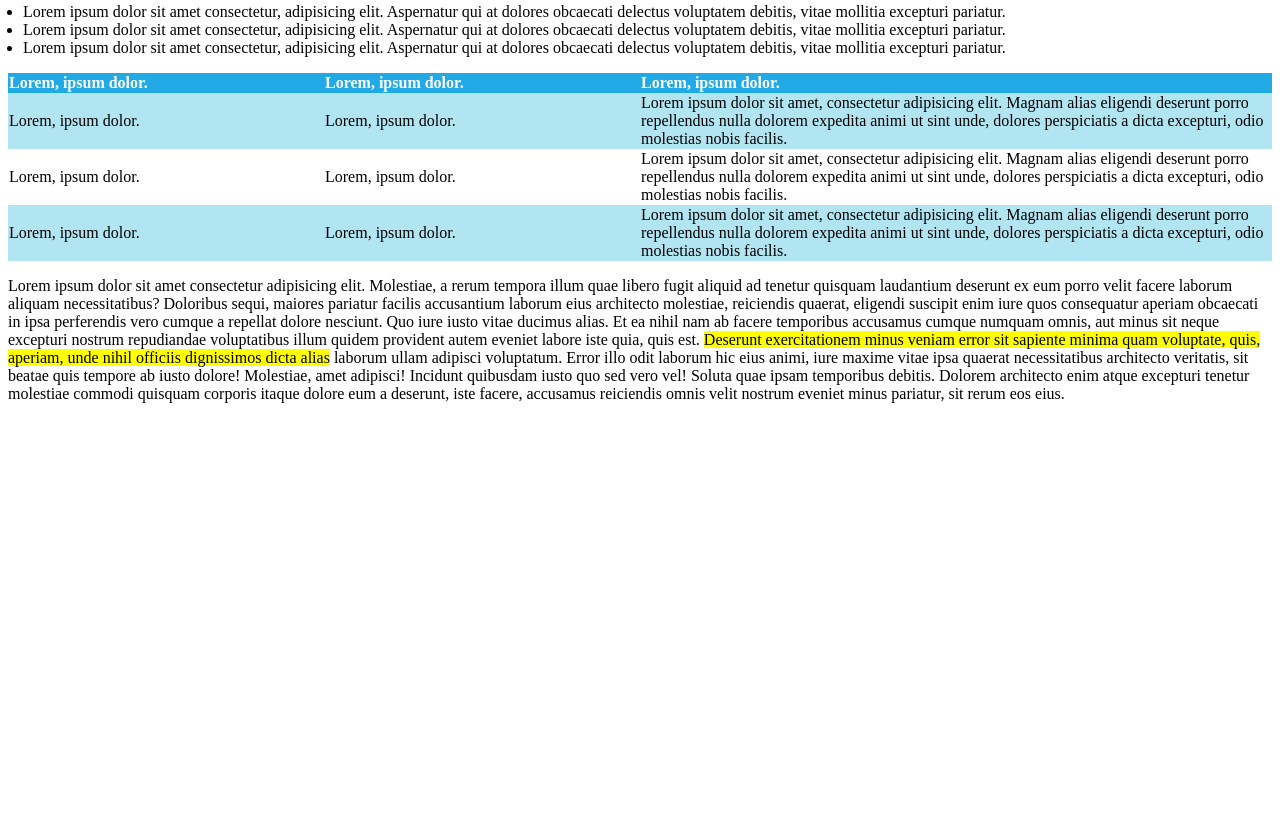
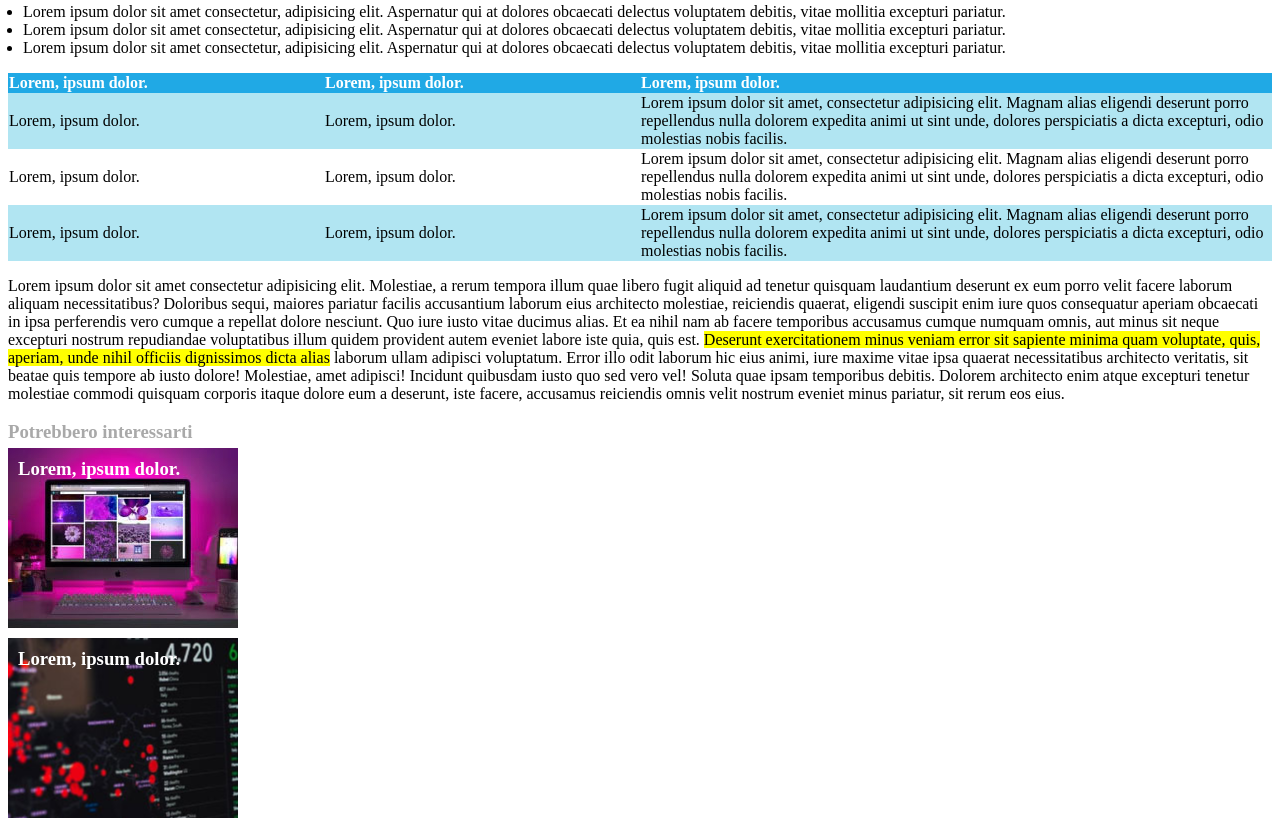
Before and after one commit to gianmarcodalfonso/html-css-booleaner, a plain HTML site: page index.html in a window 1280 px wide. Shown: the part 819-1647 px from the top of the page. Before the commit the page ends 1238 px from the top, so only its background shows below. Drawn offline with Linux system fonts and the light colour scheme.

Commit message:
Add (footer)

```diff
--- a/css/style.css
+++ b/css/style.css
@@ -1,3 +1,5 @@
+/* id  */
+
 #main-header {
 
   background-color: #4EA0FF;
@@ -36,13 +38,55 @@
 
 #main-thead {
   background-color: #20A9E5;
-  color: white;
+
   text-align: left;
 }
 
 #long-lorem {
   width: 50%;
 }
+
+#monitor {
+  background-image: url(../img/monitor.jpg);
+}
+
+#graph {
+  background-image: url(../img/graph.jpg);
+}
+
+/* class  */
+
+.grey-text {
+  color: darkgrey;
+}
+
+.white-text {
+  color: white;
+}
+
+.odd {
+  background-color: #B1E5F2;
+}
+
+.info-utili {
+  width: 210px;
+  height: 160px;
+  background-position: center;
+  background-repeat: no-repeat;
+  block-size: cover;
+  margin-bottom: 10px;
+  padding: 10px;
+}
+
+.info-title {
+  margin-top: 0px;
+}
+
+.info-h3 {
+  margin-bottom: 5px;
+}
+
+/* general  */
 
 h1 {
   font-size: 38px;
@@ -56,11 +100,3 @@ a {
 table {
   border-collapse: collapse;
 }
-
-.grey-text {
-  color: darkgrey;
-}
-
-.odd {
-  background-color: #B1E5F2;
-}
--- a/index.html
+++ b/index.html
@@ -77,7 +77,7 @@
 
       <table>
         <thead>
-          <tr id="main-thead">
+          <tr id="main-thead" class="white-text">
             <th>Lorem, ipsum dolor.</th>
             <th>Lorem, ipsum dolor.</th>
             <th id="long-lorem">Lorem, ipsum dolor.</th>
@@ -129,6 +129,27 @@
 
   </main>
 
+  <!-- footer  -->
+
+  <footer>
+
+    <!-- info  -->
+
+    <section>
+      <h3 class="grey-text info-h3">Potrebbero interessarti</h3>
+
+      <div id="monitor" class="info-utili white-text">
+        <h3 class="info-title">Lorem, ipsum dolor.</h3>
+
+      </div>
+
+      <div id="graph" class="info-utili white-text">
+        <h3 class="info-title">Lorem, ipsum dolor.</h3>
+      </div>
+
+    </section>
+  </footer>
+
 </body>
 
 </html>
```
